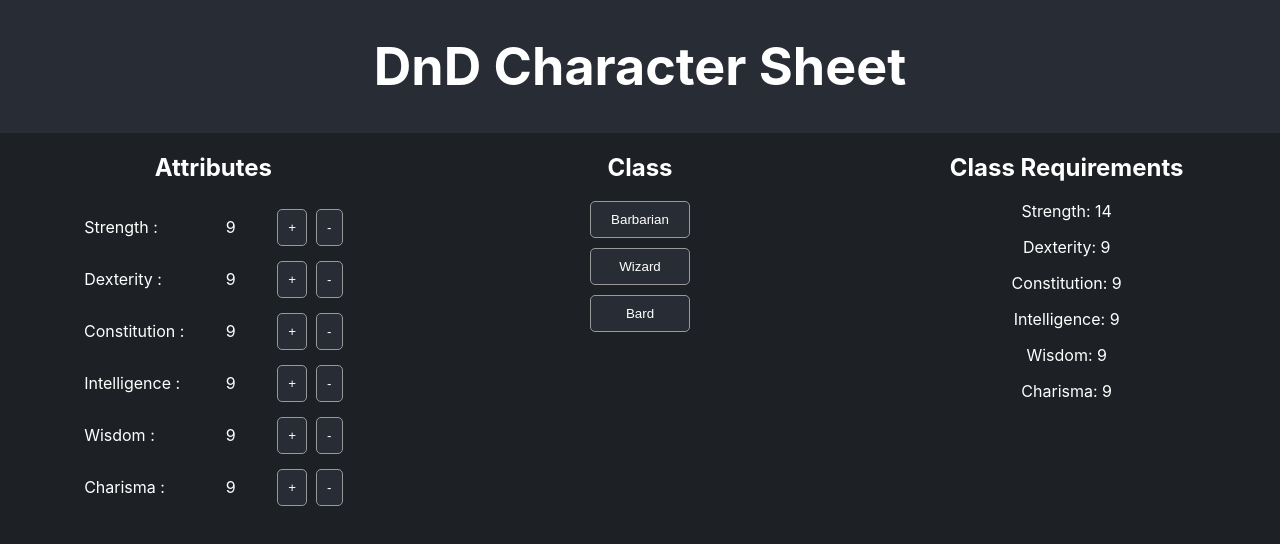
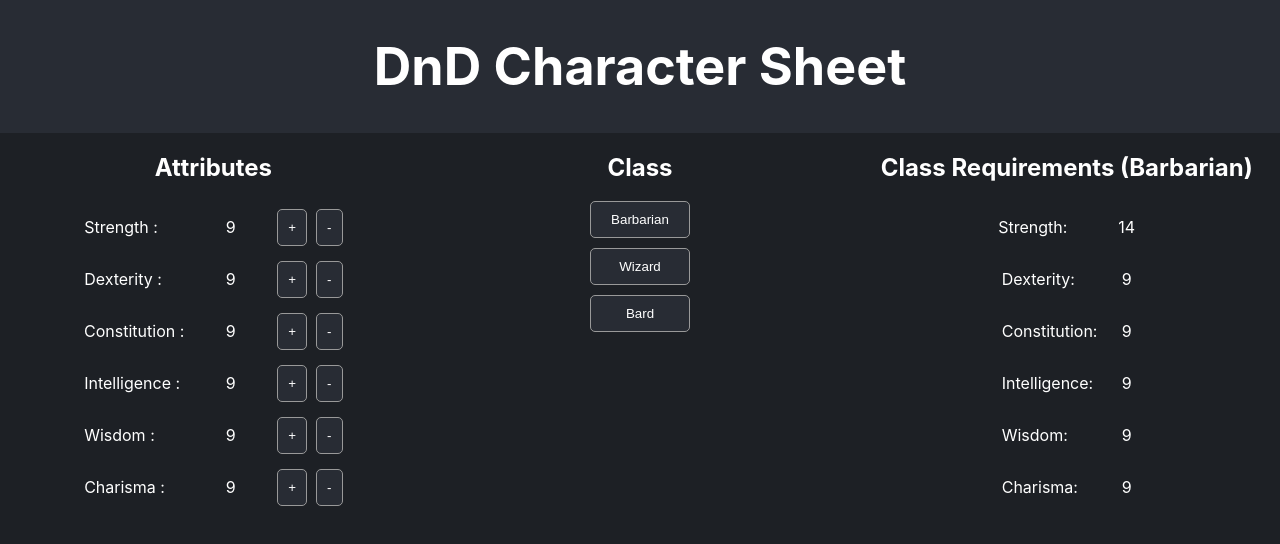
Before and after one commit to mayank-suman/recruiting-webapp-character, a React (Create React App) app: page / in a window 1280 px wide. Both pictures are taken after a click on the button "Barbarian". Shown: the top 544 px of the page. Built offline with nearby package versions, Linux system fonts and the light colour scheme.

Commit message:
style: enhance class details layout and improve attribute display

```diff
--- a/src/App.css
+++ b/src/App.css
@@ -105,3 +105,19 @@ button:hover {
   color: deeppink;
   font-weight: bold;
 }
+
+.class-details-list {
+  display: grid;
+  grid-template-columns: repeat(1, 1fr);
+  margin: 0 auto;
+  justify-items: center;
+}
+
+.class-details-list p {
+  display: flex;
+  text-align: left;
+}
+
+.class-details-list p span:first-child {
+  min-width: 120px;
+}
--- a/src/components/ClassDetails/index.tsx
+++ b/src/components/ClassDetails/index.tsx
@@ -5,11 +5,12 @@ import { Class } from "../../types";
 function ClassDetails({ className }: { className: Class }) {
   return (
     <div className="App-section">
-      <h2>Class Requirements</h2>
-      <div>
+      <h2>Class Requirements {`(${className})`}</h2>
+      <div className="class-details-list">
         {Object.entries(CLASS_LIST[className]).map(([attribute, value]) => (
           <p key={attribute}>
-            {attribute}: {value}
+            <span>{attribute}: </span>
+            <span>{value}</span>
           </p>
         ))}
         {/* <p></p> */}
```
